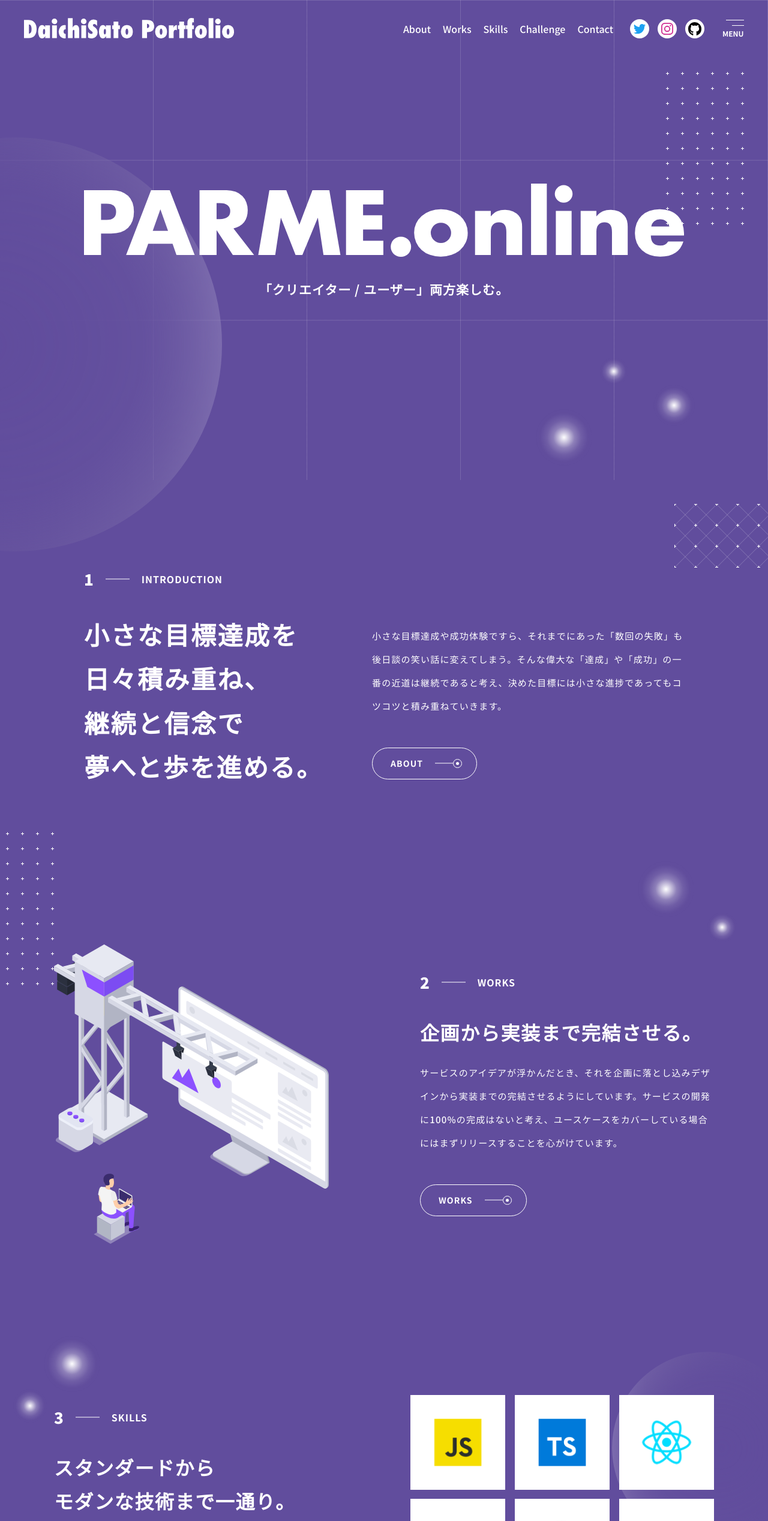
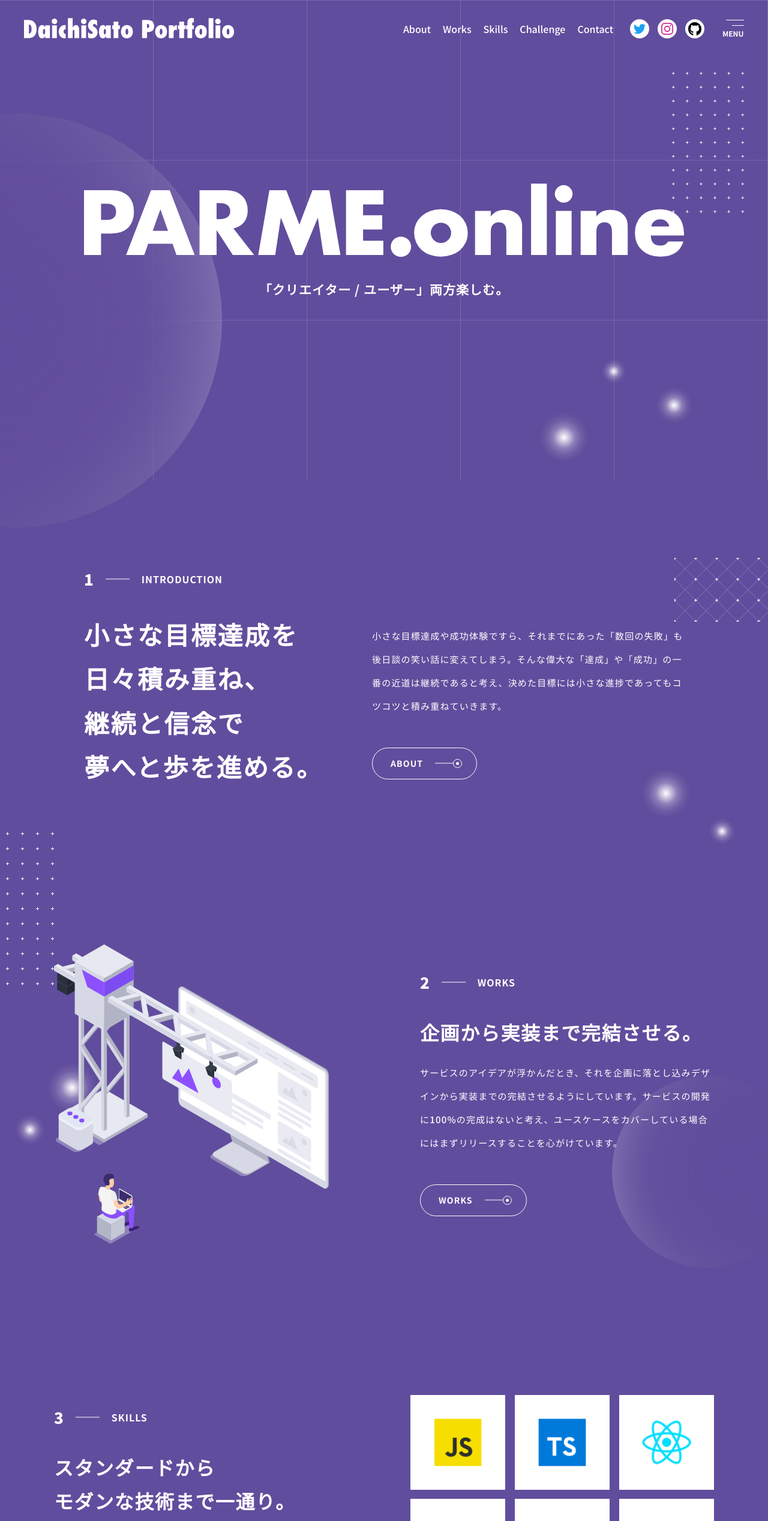
Before and after one commit to daichi-sato-design/portfolio, a Next.js app: page / in a window 1280 px wide. Shown: the top 2535 px of the page at 60% size. Built offline with nearby package versions, Linux system fonts and the light colour scheme.

Commit message:
Sass更新

```diff
--- a/styles/layout/_index.scss
+++ b/styles/layout/_index.scss
@@ -22,6 +22,8 @@
       padding: 100px 80px;
     }
     @include mixin.mq-down(sp) {
+      height: 100vh;
+      min-height: 600px;
       padding: 50px 20px;
     }
     &__wrap {
@@ -66,9 +68,8 @@
     &__bg01 {
       position: absolute;
       z-index: -1;
-      bottom: -15%;
+      bottom: -10%;
       left: -320px;
-      width: 690px;
       @include mixin.mq-down(lt) {
         width: 100%;
       }
@@ -88,6 +89,7 @@
       z-index: -1;
       top: 120px;
       right: 40px;
+      width: 120px;
       @include mixin.mq-down(tb) {
         width: 18%;
         top: 80px;
@@ -169,9 +171,8 @@
     &__bg01 {
       position: absolute;
       z-index: -1;
-      top: 40px;
+      top: 130px;
       right: -20px;
-      width: 176px;
       @include mixin.mq-down(tb) {
         width: 25%;
         top: 80px;
@@ -185,7 +186,6 @@
       z-index: -1;
       bottom: -150px;
       left: -40px;
-      width: 130px;
       @include mixin.mq-down(lt) {
         left: -80px;
         bottom: -180px;
@@ -203,9 +203,8 @@
     &__bg03 {
       position: absolute;
       z-index: -1;
-      bottom: -80px;
+      bottom: 80px;
       right: 50px;
-      width: 170px;
       @include mixin.mq-down(lt) {
         width: 13%;
         bottom: -120px;
@@ -270,9 +269,8 @@
     &__bg01 {
       position: absolute;
       z-index: -1;
-      bottom: -200px;
+      bottom: 260px;
       left: 20px;
-      width: 150px;
       @include mixin.mq-down(lt) {
         width: 12%;
         bottom: -120px;
@@ -290,9 +288,8 @@
     &__bg02 {
       position: absolute;
       z-index: -1;
-      bottom: -400px;
+      bottom: 60px;
       right: -60px;
-      width: 320px;
       @include mixin.mq-down(tb) {
         width: 100%;
         right: -65%;
@@ -365,7 +362,7 @@
     &__bg01 {
       position: absolute;
       z-index: -1;
-      bottom: -330px;
+      bottom: -480px;
       left: -20px;
       width: 106px;
       @include mixin.mq-down(lt) {
@@ -385,9 +382,8 @@
     &__bg02 {
       position: absolute;
       z-index: -1;
-      bottom: -80px;
+      bottom: 220px;
       right: -45px;
-      width: 280px;
       @include mixin.mq-down(tb) {
         width: 35%;
         bottom: -100px;
@@ -462,9 +458,8 @@
     &__bg01 {
       position: absolute;
       z-index: -1;
-      bottom: -240px;
+      bottom: 340px;
       left: 0;
-      width: 150px;
       @include mixin.mq-down(lt) {
         width: 10%;
         bottom: -220px;
@@ -480,7 +475,7 @@
     &__bg02 {
       position: absolute;
       z-index: -1;
-      bottom: -220px;
+      bottom: 480px;
       right: 30px;
       width: 180px;
       @include mixin.mq-down(lt) {
```
